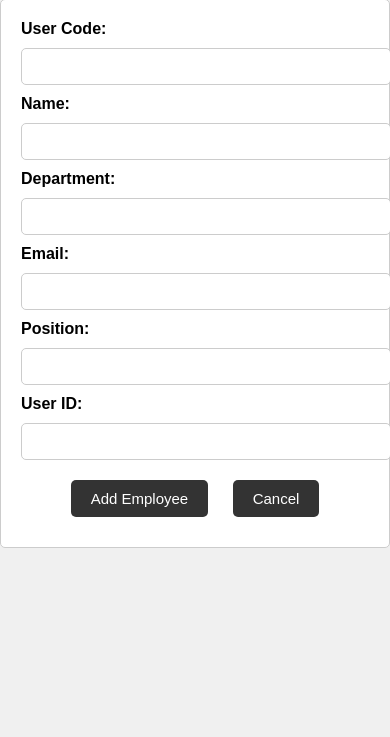
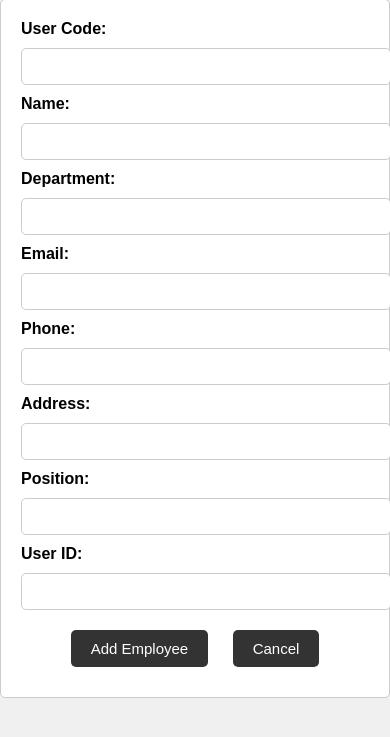
Before and after one commit to thirdxx/Employee-Attendance-System, a PHP site: page /EAS/employee_maintenance_crud/add_employee.php in a window 390 px wide. Shown: the part 69-806 px from the top of the page. Run offline with PHP 8.4, Linux system fonts and the light colour scheme.

Commit message:
added phone and address attributes in employee maintenance, update, add, and edit employee

```diff
--- a/EAS/employee_maintenance_crud/add_employee.php
+++ b/EAS/employee_maintenance_crud/add_employee.php
@@ -11,6 +11,8 @@ if ($_SERVER["REQUEST_METHOD"] == "POST") {
     $name = $_POST['name'];
     $department = $_POST['department'];
     $email = $_POST['email'];
+    $phone = $_POST['phone'];
+    $address = $_POST['address'];
     $position = $_POST['position'];
     $userId = $_POST['user_id'];
 
@@ -19,11 +21,13 @@ if ($_SERVER["REQUEST_METHOD"] == "POST") {
         $pdo->setAttribute(PDO::ATTR_ERRMODE, PDO::ERRMODE_EXCEPTION);
 
         // Insert new employee into the database
-        $stmt = $pdo->prepare("INSERT INTO employee (user_code, name, department, email, position, user_id) VALUES (:user_code, :name, :department, :email, :position, :user_id)");
+        $stmt = $pdo->prepare("INSERT INTO employee (user_code, name, department, email, phone, address, position, user_id) VALUES (:user_code, :name, :department, :email, :phone, :address, :position, :user_id)");
         $stmt->bindParam(":user_code", $userCode);
         $stmt->bindParam(":name", $name);
         $stmt->bindParam(":department", $department);
         $stmt->bindParam(":email", $email);
+        $stmt->bindParam(":phone", $phone);
+        $stmt->bindParam(":address", $address);
         $stmt->bindParam(":position", $position);
         $stmt->bindParam(":user_id", $userId);
         $stmt->execute();
@@ -124,6 +128,12 @@ if ($_SERVER["REQUEST_METHOD"] == "POST") {
         <label for="email">Email:</label>
         <input type="text" name="email" id="email" required><br>
 
+        <label for="phone">Phone:</label>
+        <input type="text" name="phone" id="phone" required><br>
+
+        <label for="address">Address:</label>
+        <input type="text" name="address" id="address" required><br>
+
         <label for="position">Position:</label>
         <input type="text" name="position" id="position" required><br>
 
--- a/EAS/employee_maintenance_crud/edit_employee.php
+++ b/EAS/employee_maintenance_crud/edit_employee.php
@@ -91,6 +91,8 @@
                         Name: <input type='text' name='name' value='{$employeeDetails['name']}'><br>
                         Department: <input type='text' name='department' value='{$employeeDetails['department']}'><br>
                         Email: <input type='text' name='email' value='{$employeeDetails['email']}'><br>
+                        Phone: <input type='text' name='phone' value='{$employeeDetails['phone']}'><br>
+                        Address: <input type='text' name='address' value='{$employeeDetails['address']}'><br>
                         Position: <input type='text' name='position' value='{$employeeDetails['position']}'><br>
                         User ID: <input type='text' name='user_id' value='{$employeeDetails['user_id']}'><br>
                         <div class='button-container'>
--- a/EAS/employee_maintenance_crud/update_employee.php
+++ b/EAS/employee_maintenance_crud/update_employee.php
@@ -16,16 +16,20 @@ if ($_SERVER["REQUEST_METHOD"] == "POST") {
         $name = $_POST['name'];
         $department = $_POST['department'];
         $email = $_POST['email'];
+        $phone = $_POST['phone'];
+        $address = $_POST['address'];
         $position = $_POST['position'];
         $status = $_POST['status'];
         $userId = $_POST['user_id'];
 
         // Update employee details in the database
-        $stmt = $pdo->prepare("UPDATE employee SET user_code = :user_code, name = :name, department = :department, email = :email, position = :position, user_id = :user_id WHERE emp_id = :emp_id");
+        $stmt = $pdo->prepare("UPDATE employee SET user_code = :user_code, name = :name, department = :department, email = :email, phone = :phone, address = :address, position = :position, user_id = :user_id WHERE emp_id = :emp_id");
         $stmt->bindParam(":user_code", $userCode);
         $stmt->bindParam(":name", $name);
         $stmt->bindParam(":department", $department);
         $stmt->bindParam(":email", $email);
+        $stmt->bindParam(":phone", $phone);
+        $stmt->bindParam(":address", $address);
         $stmt->bindParam(":position", $position);
         $stmt->bindParam(":user_id", $userId);
         $stmt->bindParam(":emp_id", $empId);
```
Also changed, not shown: EAS/employee_maintenance.php (+6 -2 lines).
